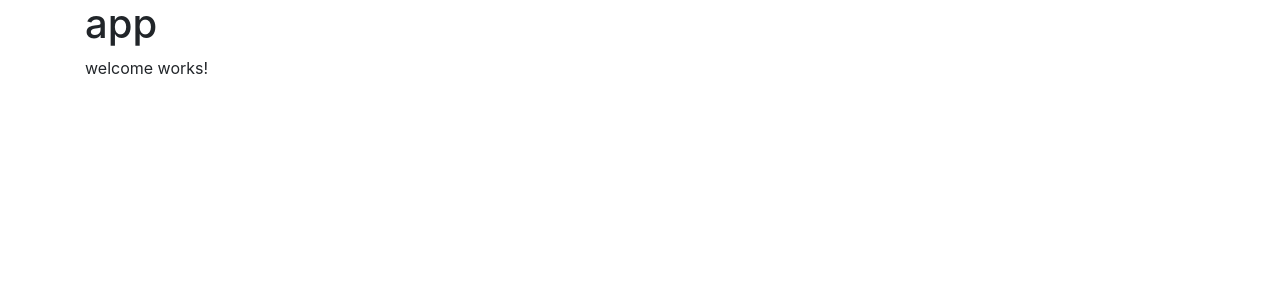
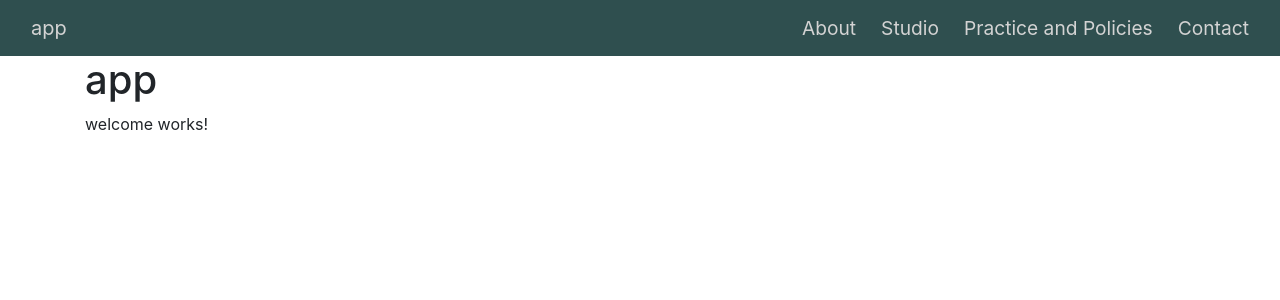
Before and after one commit to eswotinsky/music-studio, an Angular app: page / in a window 1280 px wide. Shown: the top 300 px of the page. Built offline with nearby package versions, Linux system fonts and the light colour scheme.

Commit message:
add remaining routes and navbar

```diff
--- a/src/app/app.component.css
+++ b/src/app/app.component.css
@@ -0,0 +1,21 @@
+.navbar {
+  background-color: darkslategray;
+}
+
+.navbar-nav {
+    flex-direction: row;
+}
+
+.nav>li {
+  float: right;
+  padding-left: 25px;
+  font-size: larger;
+}
+
+a {
+  color: lightgray;
+}
+
+a:hover {
+  color: goldenrod;
+}
--- a/src/app/app.component.html
+++ b/src/app/app.component.html
@@ -1,6 +1,18 @@
+<nav class="navbar navbar-default">
+  <div class="container-fluid">
+    <div class="navbar-header">
+      <a class="navbar-brand" routerLink="">{{title}}</a>
+    </div>
+    <ul class="nav navbar-nav navbar-right">
+      <li><a routerLink="about">About</a></li>
+      <li><a routerLink="studio">Studio</a></li>
+      <li><a routerLink="policies">Practice and Policies</a></li>
+      <li><a routerLink="contact">Contact</a></li>
+    </ul>
+  </div>
+</nav>
+
 <div class="container">
-
   <h1>{{title}}</h1>
   <router-outlet></router-outlet>
-
 </div>
```
Also changed, not shown: src/app/app.routing.ts (+20 -0 lines).
